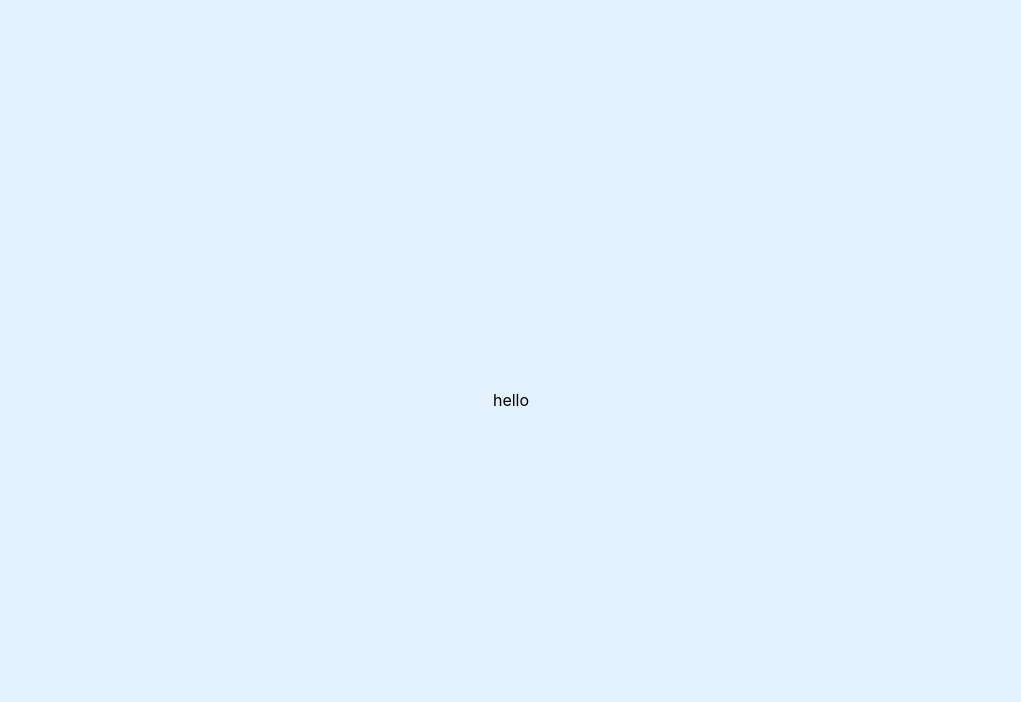
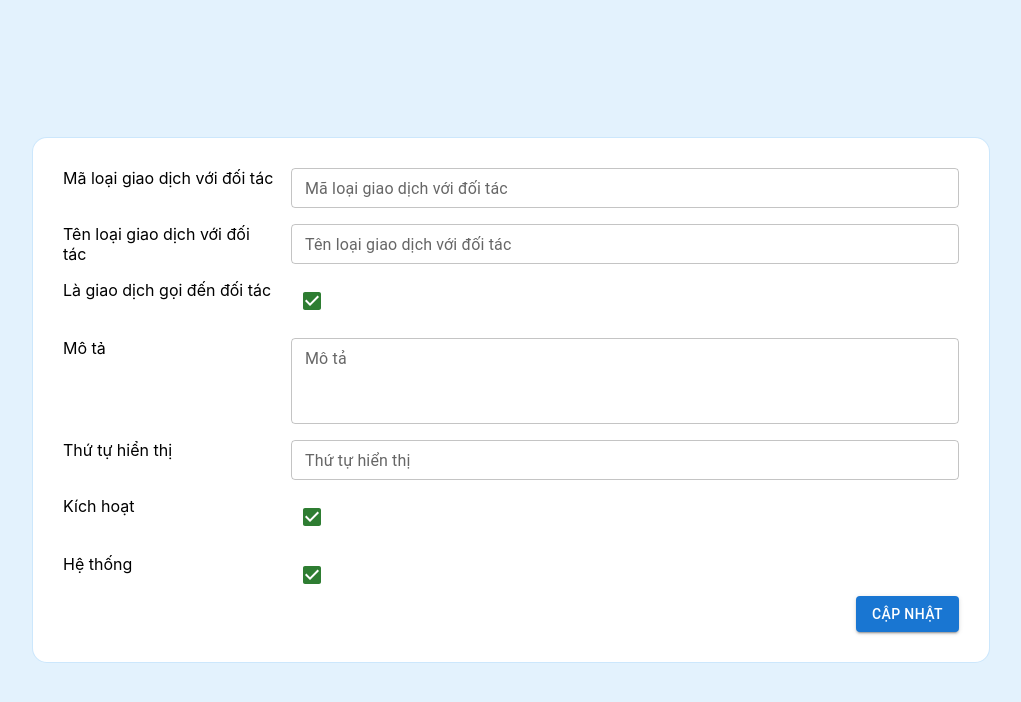
Before and after one commit to trandinhhiep789/load-form-validate, a React (Create React App) app: page / in a window 1280 px wide. Shown: the top 702 px of the page, without its empty margins (129-1150 px from the left). Built offline with nearby package versions, Linux system fonts and the light colour scheme.

Commit message:
fix: return back

```diff
--- a/src/App.js
+++ b/src/App.js
@@ -111,7 +111,150 @@ function App() {
     }
   };
 
-  return <Background>hello</Background>;
+  return (
+    <Background>
+      <DivForm>
+        <Grid container spacing={2}>
+          {/* Mã loại giao dịch với đối tác */}
+          <Grid item xs={12} sm={3}>
+            <label>Mã loại giao dịch với đối tác</label>
+          </Grid>
+          <Grid item xs={12} sm={9}>
+            <TextField
+              onChange={(e) => handleChange(setId, e.target.value)}
+              size="small"
+              className="text-field"
+              autoComplete="off"
+              id="outlined-basic"
+              label="Mã loại giao dịch với đối tác"
+              variant="outlined"
+              error={Boolean(id === "" ? true : false)}
+              helperText={id === "" ? "Vui lòng không để trống" : ""}
+            />
+          </Grid>
+
+          {/* Tên loại giao dịch với đối tác */}
+          <Grid item xs={12} sm={3}>
+            <label>Tên loại giao dịch với đối tác</label>
+          </Grid>
+          <Grid item xs={12} sm={9}>
+            <TextField
+              onChange={(e) => handleChange(setName, e.target.value)}
+              size="small"
+              className="text-field"
+              autoComplete="off"
+              id="outlined-basic"
+              label="Tên loại giao dịch với đối tác"
+              variant="outlined"
+              error={Boolean(name === "" ? true : false)}
+              helperText={name === "" ? "Vui lòng không để trống" : ""}
+            />
+          </Grid>
+
+          {/* Là giao dịch gọi đến đối tác */}
+          <Grid item xs={12} sm={3}>
+            <label>Là giao dịch gọi đến đối tác</label>
+          </Grid>
+          <Grid item xs={12} sm={9}>
+            <Checkbox defaultChecked color="success" />
+          </Grid>
+          {/* Mô tả */}
+          <Grid item xs={12} sm={3}>
+            <label>Mô tả</label>
+          </Grid>
+          <Grid item xs={12} sm={9}>
+            <TextField
+              onChange={(e) => handleChange(setDescription, e.target.value)}
+              size="small"
+              className="text-field"
+              id="outlined-multiline-static"
+              label="Mô tả"
+              multiline
+              rows={3}
+              error={Boolean(description === "" ? true : false)}
+              helperText={description === "" ? "Vui lòng không để trống" : ""}
+            />
+          </Grid>
+
+          {/* Thứ tự hiển thị */}
+          <Grid item xs={12} sm={3}>
+            <label>Thứ tự hiển thị</label>
+          </Grid>
+          <Grid item xs={12} sm={9}>
+            <TextField
+              onChange={(e) => onChangeIdNumber(setNumber, e.target.value)}
+              size="small"
+              className="text-field"
+              autoComplete="off"
+              id="outlined-basic"
+              label="Thứ tự hiển thị"
+              variant="outlined"
+              error={
+                Boolean(number === "" ? true : false) ||
+                validateNumber === false
+              }
+              helperText={
+                number === ""
+                  ? "Vui lòng không để trống"
+                  : "" || validateNumber === false
+                  ? "Vui lòng nhập số"
+                  : ""
+              }
+            />
+          </Grid>
+
+          {/* Kích hoạt */}
+          <Grid item xs={12} sm={3}>
+            <label>Kích hoạt</label>
+          </Grid>
+          <Grid item xs={12} sm={9}>
+            <Checkbox defaultChecked color="success" />
+          </Grid>
+
+          {/* Hệ thống */}
+          <Grid item xs={12} sm={3}>
+            <label>Hệ thống</label>
+          </Grid>
+          <Grid item xs={12} sm={9}>
+            <Checkbox defaultChecked color="success" />
+          </Grid>
+        </Grid>
+        <Btn>
+          <Button onClick={handleSubmit} variant="contained">
+            Cập nhật
+          </Button>
+        </Btn>
+
+        {/* alert results */}
+        <Snackbar
+          open={openSuccess}
+          autoHideDuration={3000}
+          onClose={() => handleClose("ok")}
+        >
+          <Alert
+            onClose={() => handleClose("ok")}
+            severity="success"
+            sx={{ width: "100%" }}
+          >
+            Thao tác thực hiện thành công
+          </Alert>
+        </Snackbar>
+        <Snackbar
+          open={openError}
+          autoHideDuration={3000}
+          onClose={() => handleClose("err")}
+        >
+          <Alert
+            onClose={() => handleClose("err")}
+            severity="error"
+            sx={{ width: "100%" }}
+          >
+            Vui lòng điền đúng kiểu dữ liệu và đầy đủ các trường thông tin
+          </Alert>
+        </Snackbar>
+      </DivForm>
+    </Background>
+  );
 }
 
 export default App;
```
